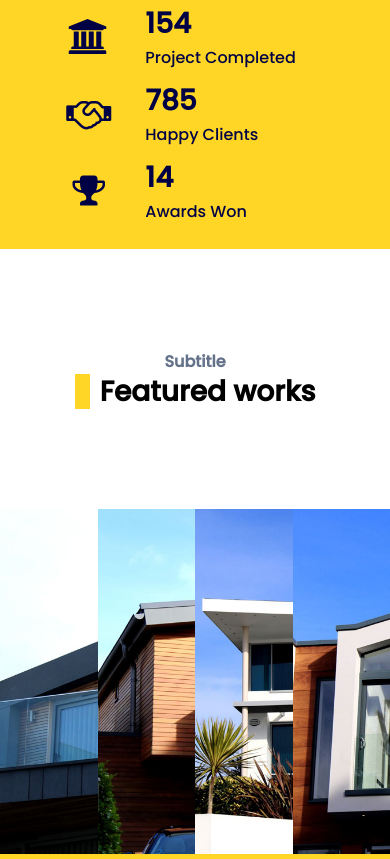
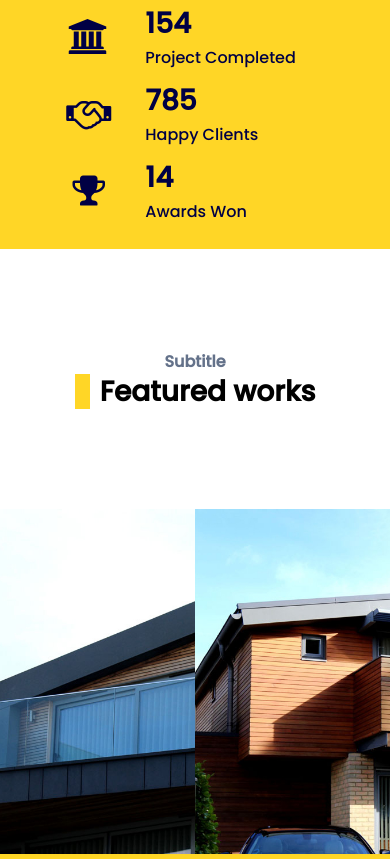
Before and after one commit to dianastanciu/clone-four-celt, a plain HTML site: page index.html in a window 390 px wide. Shown: the part 3080-3939 px from the top of the page. Drawn offline with Linux system fonts and the light colour scheme.

Commit message:
resp featured works

```diff
--- a/styles/scss/_responsive.scss
+++ b/styles/scss/_responsive.scss
@@ -341,3 +341,14 @@
         }
     }
 }
+
+@media screen and (min-width: 320px) and (max-width: 767px) {
+    .featured-works {
+        .featured-items {
+            .item {
+                width: 50%;
+                flex: none;
+            }
+        }
+    }
+}
--- a/styles/scss/style.scss
+++ b/styles/scss/style.scss
@@ -511,6 +511,7 @@ html {
 
     .featured-items {
         display: flex;
+        overflow-x: scroll;
 
         .item {
             display: flex;
@@ -596,6 +597,7 @@ html {
                 }
             }
         }
+
     }
 }
 
```
Also changed, not shown: styles/css/style.css, 1 other file.
